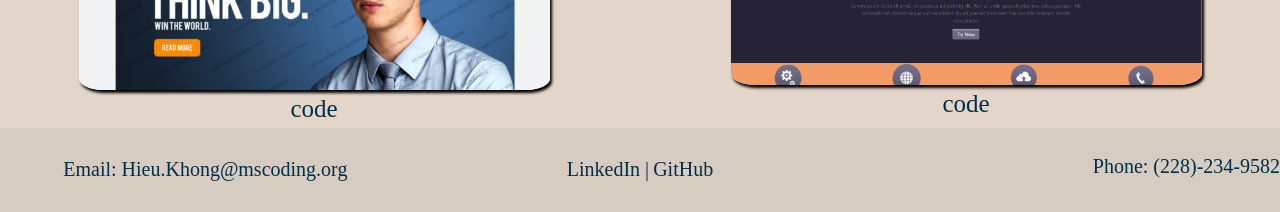
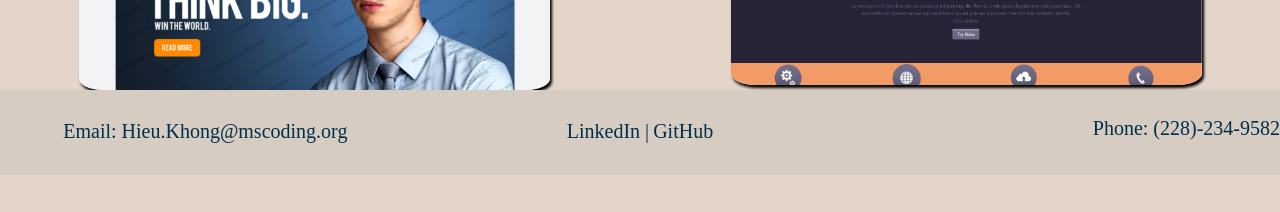
Before and after one commit to HieuHKhong/Portfolio, a plain HTML site: page index.html in a window 1280 px wide. Shown: the part 2032-2244 px from the top of the page. After the commit the page ends 2207 px from the top, so only its background shows below. Drawn offline with Linux system fonts and the light colour scheme; a web font is replaced by a local one.

Commit message:
Removed the COde buttons

```diff
--- a/index.html
+++ b/index.html
@@ -78,22 +78,12 @@
                 <a href=" https://hieuhkhong.github.io/Bootstrap_Detroix/">
                     <img src="./img/Detroix.png" alt="Detroix">
                 </a>
-                <div class="row">
-                    <div class="col-12 codeLink">
-                        <a href="https://github.com/HieuHKhong/Bootstrap_Detroix/blob/main/index.html">code</a>
-                    </div>
-                </div>
             </div>
             <div class="col-12 col-lg-6">
                 <h2>Airbox</h2>
                 <a href="https://hieuhkhong.github.io/Bootstrap_Airbox/">
                     <img src="./img/Airbox.png" alt="Airbox">
                 </a>
-                <div class="row">
-                    <div class="col-12 codeLink">
-                        <a href="https://github.com/HieuHKhong/Bootstrap_Airbox/blob/main/index.html">code</a>
-                    </div>
-                </div>
             </div>
     <div class="container-fluid contacts">
         <div class="row">
```
